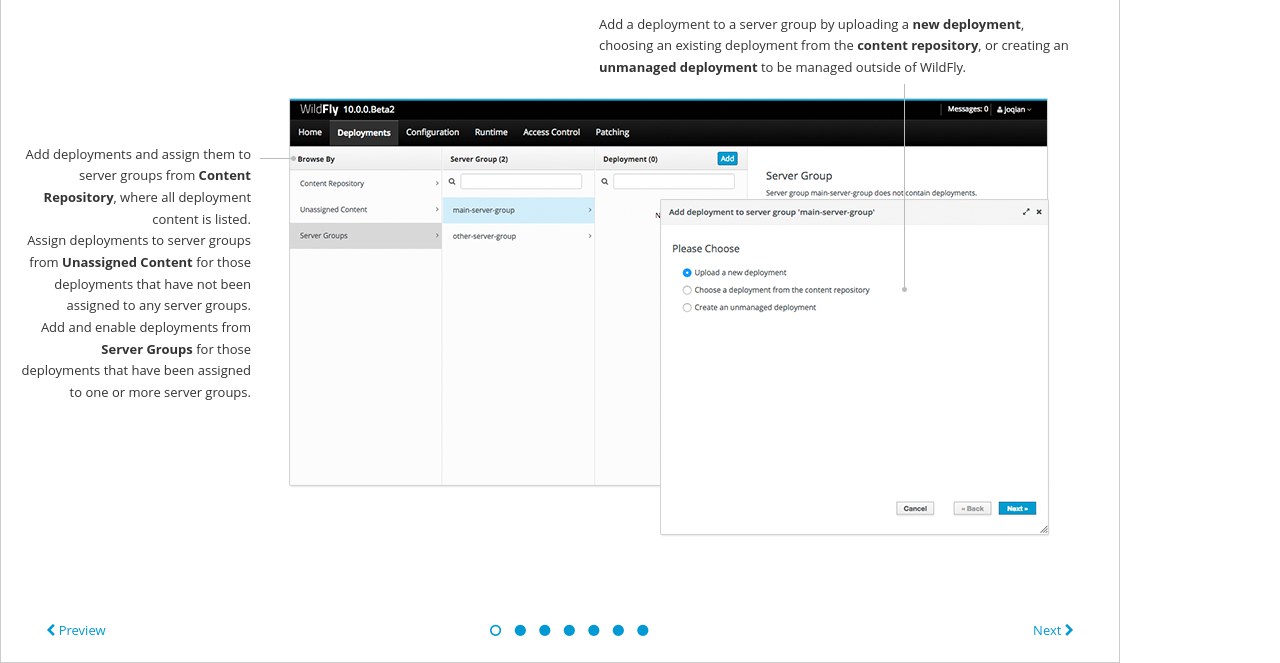
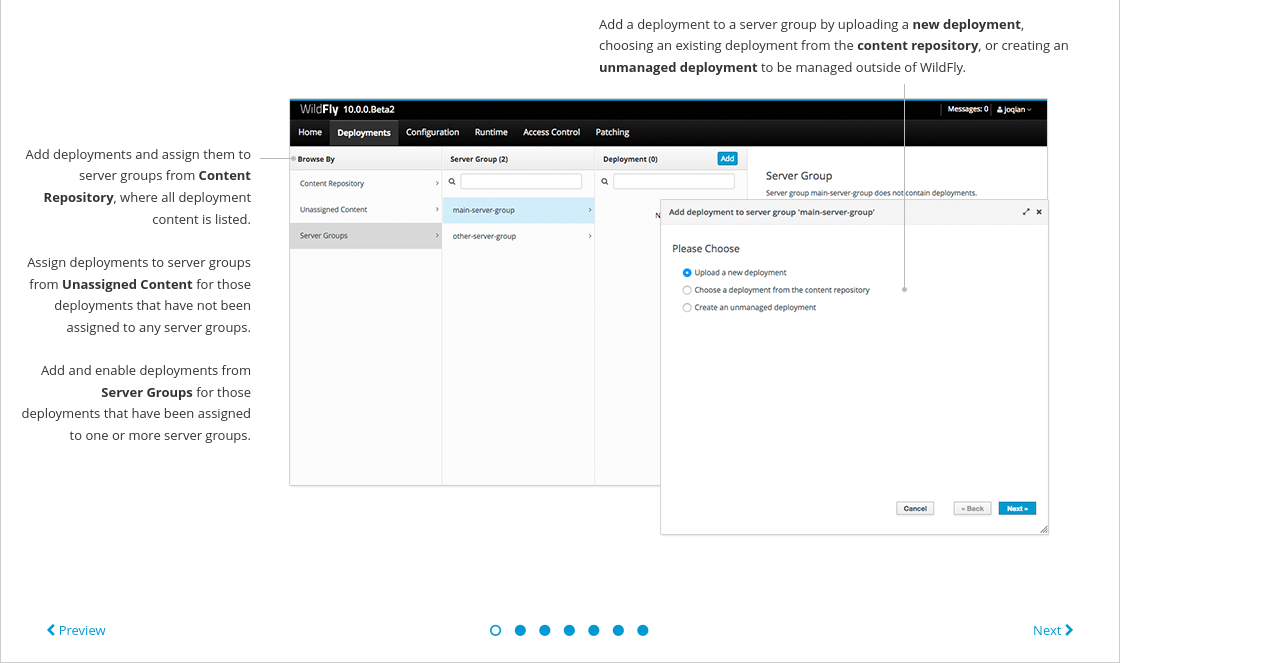
Before and after one commit to andresgalante/EAP-tour, a plain HTML site: page step9.html in a window 1280 px wide. Shown: the part 137-800 px from the top of the page. Drawn offline with Linux system fonts and the light colour scheme; a web font is replaced by a local one.

Commit message:
changes images

```diff
--- a/step9.html
+++ b/step9.html
@@ -14,7 +14,7 @@
       <h1>Deploy applications</h1>
       <div class="eap-quick-tour-step-9 eap-quick-tour-steps">
         <img src="img/SS-9.png" alt="SS-9" width="809" height="471">
-        <p class="text-1">Add deployments and assign them to server groups from <strong>Content Repository</strong>, where all deployment content is listed.<br/>Assign deployments to server groups from <strong>Unassigned Content</strong> for  those deployments that have not been assigned to any server groups.<br/>Add and enable deployments from <strong>Server Groups</strong> for those deployments that have been assigned to one or more server groups.</p>
+        <p class="text-1">Add deployments and assign them to server groups from <strong>Content Repository</strong>, where all deployment content is listed.<br/><br/>Assign deployments to server groups from <strong>Unassigned Content</strong> for  those deployments that have not been assigned to any server groups.<br/><br/>Add and enable deployments from <strong>Server Groups</strong> for those deployments that have been assigned to one or more server groups.</p>
         <p class="text-2">Add a deployment to a server group by uploading a <strong>new deployment</strong>, choosing an existing deployment from the <strong>content repository</strong>, or creating an <strong>unmanaged deployment</strong> to be managed outside of WildFly.</p>
       </div>
 
```
Also changed, not shown: img/SS-10.png, img/SS-6.png, img/SS-7.png, img/SS-8.png.
